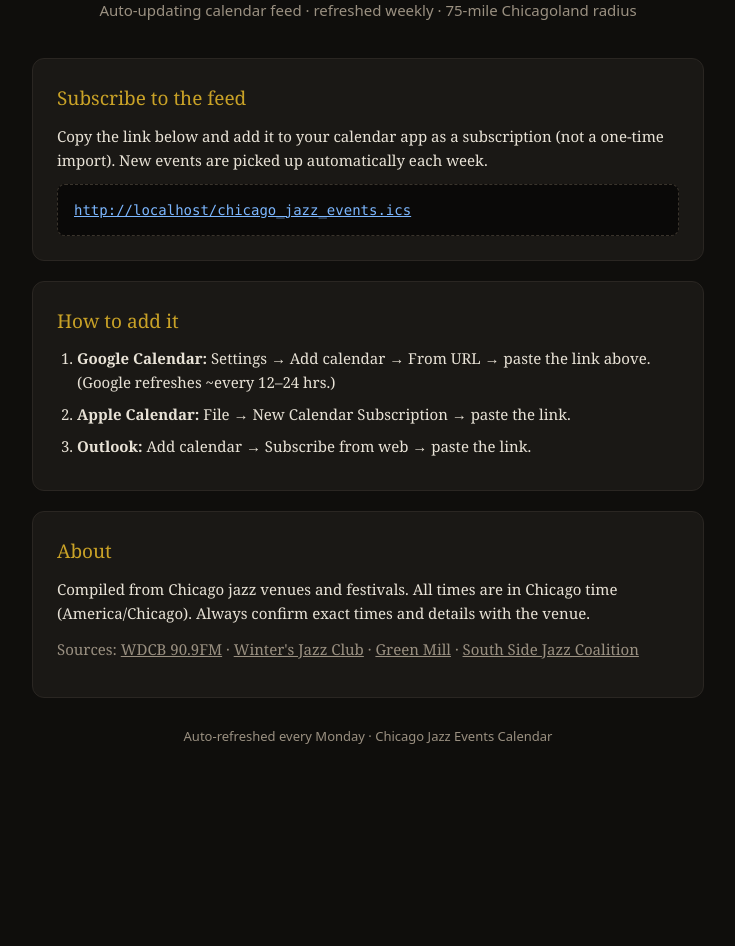
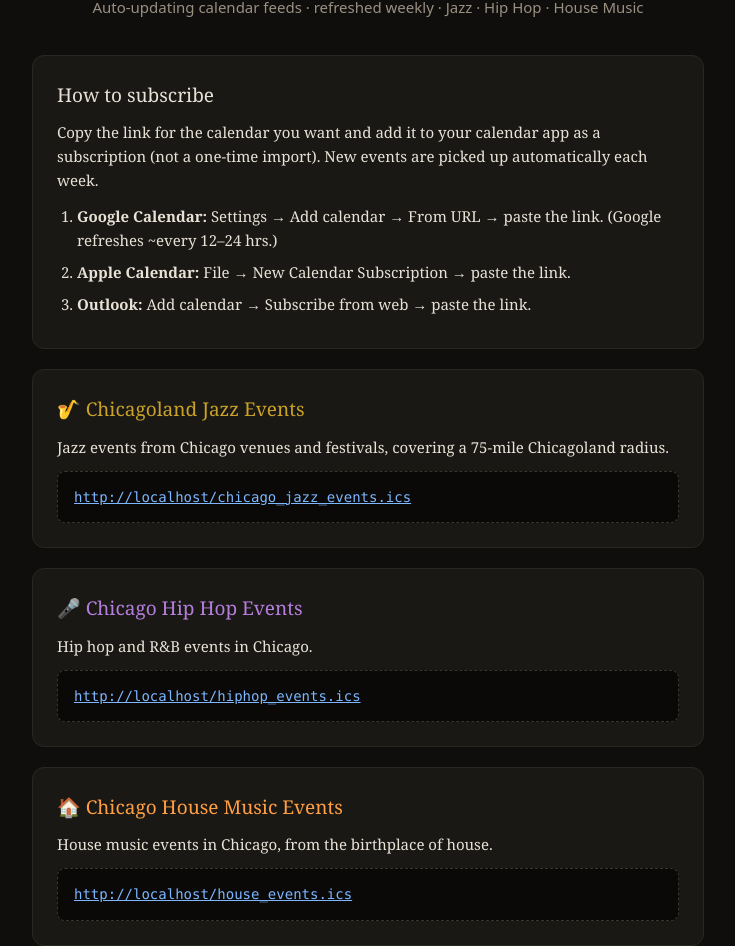
Before and after one commit to kinyamcdowell/chicago-jazz-calendar, a plain HTML site: page index.html in a window 1280 px wide. Shown: the part 179-1125 px from the top of the page, without its empty margins (272-1007 px from the left). Before the commit the page ends 974 px from the top, so only its background shows below. Drawn offline with Linux system fonts and the light colour scheme.

Commit message:
Add Hip Hop and House Music calendars to landing page

```diff
--- a/index.html
+++ b/index.html
@@ -3,18 +3,21 @@
 <head>
 <meta charset="UTF-8">
 <meta name="viewport" content="width=device-width, initial-scale=1.0">
-<title>Chicagoland Jazz Events</title>
+<title>Chicago Music Events Calendars</title>
 <style>
-  :root{--bg:#0f0e0c;--card:#1a1815;--gold:#c9a227;--text:#e8e2d6;--muted:#9a9081;--link:#7cb7ff}
+  :root{--bg:#0f0e0c;--card:#1a1815;--gold:#c9a227;--text:#e8e2d6;--muted:#9a9081;--link:#7cb7ff;--purple:#b57edc;--blue:#7cb7ff;--orange:#ff9f43}
   *{box-sizing:border-box}
   body{margin:0;font-family:Georgia,'Times New Roman',serif;background:var(--bg);color:var(--text);line-height:1.6}
   .wrap{max-width:720px;margin:0 auto;padding:48px 24px}
   header{text-align:center;margin-bottom:36px}
   .sax{font-size:42px;margin-bottom:8px}
-  h1{font-size:30px;margin:0 0 6px;color:var(--gold);font-weight:400;letter-spacing:.5px}
+  h1{font-size:28px;margin:0 0 6px;color:var(--gold);font-weight:400;letter-spacing:.5px}
   .sub{color:var(--muted);font-size:15px;font-family:system-ui,sans-serif}
   .card{background:var(--card);border:1px solid #2a2622;border-radius:12px;padding:24px;margin-bottom:20px}
-  .card h2{margin:0 0 10px;font-size:19px;color:var(--gold);font-weight:400}
+  .card h2{margin:0 0 10px;font-size:19px;font-weight:400}
+  .card.jazz h2{color:var(--gold)}
+  .card.hiphop h2{color:var(--purple)}
+  .card.house h2{color:var(--orange)}
   .card p{margin:0 0 12px;font-size:15px}
   .feed{font-family:ui-monospace,Menlo,monospace;background:#0a0908;border:1px dashed #3a342c;border-radius:8px;padding:14px 16px;font-size:14px;word-break:break-all;color:#d8d2c4}
   a{color:var(--link)}
@@ -29,43 +32,63 @@
 <body>
 <div class="wrap">
   <header>
-    <div class="sax">🎷</div>
-    <h1>Chicagoland Jazz Events</h1>
-    <div class="sub">Auto-updating calendar feed · refreshed weekly · 75-mile Chicagoland radius</div>
+    <div class="sax">🎵</div>
+    <h1>Chicago Music Events Calendars</h1>
+    <div class="sub">Auto-updating calendar feeds · refreshed weekly · Jazz · Hip Hop · House Music</div>
   </header>
 
   <div class="card">
-    <h2>Subscribe to the feed</h2>
-    <p>Copy the link below and add it to your calendar app as a subscription (not a one-time import). New events are picked up automatically each week.</p>
-    <div class="feed" id="feed">Loading feed URL…</div>
-  </div>
-
-  <div class="card">
-    <h2>How to add it</h2>
+    <h2>How to subscribe</h2>
+    <p>Copy the link for the calendar you want and add it to your calendar app as a subscription (not a one-time import). New events are picked up automatically each week.</p>
     <ol>
-      <li><strong>Google Calendar:</strong> Settings → Add calendar → From URL → paste the link above. (Google refreshes ~every 12–24 hrs.)</li>
+      <li><strong>Google Calendar:</strong> Settings → Add calendar → From URL → paste the link. (Google refreshes ~every 12–24 hrs.)</li>
       <li><strong>Apple Calendar:</strong> File → New Calendar Subscription → paste the link.</li>
       <li><strong>Outlook:</strong> Add calendar → Subscribe from web → paste the link.</li>
     </ol>
   </div>
 
+  <div class="card jazz">
+    <h2>🎷 Chicagoland Jazz Events</h2>
+    <p>Jazz events from Chicago venues and festivals, covering a 75-mile Chicagoland radius.</p>
+    <div class="feed" id="feed-jazz">Loading feed URL…</div>
+  </div>
+
+  <div class="card hiphop">
+    <h2>🎤 Chicago Hip Hop Events</h2>
+    <p>Hip hop and R&B events in Chicago.</p>
+    <div class="feed" id="feed-hiphop">Loading feed URL…</div>
+  </div>
+
+  <div class="card house">
+    <h2>🏠 Chicago House Music Events</h2>
+    <p>House music events in Chicago, from the birthplace of house.</p>
+    <div class="feed" id="feed-house">Loading feed URL…</div>
+  </div>
+
   <div class="card">
     <h2>About</h2>
-    <p>Compiled from Chicago jazz venues and festivals. All times are in Chicago time (America/Chicago). Always confirm exact times and details with the venue.</p>
+    <p>All times are in Chicago time (America/Chicago). Always confirm exact times and details with the venue.</p>
     <p class="sources">
-      Sources: <a href="https://wdcb.org/" target="_blank">WDCB 90.9FM</a> ·
+      Jazz sources: <a href="https://wdcb.org/" target="_blank">WDCB 90.9FM</a> ·
       <a href="https://www.wintersjazzclub.com/" target="_blank">Winter's Jazz Club</a> ·
       <a href="https://greenmilljazz.com/calendar/" target="_blank">Green Mill</a> ·
       <a href="https://southsidejazzcoalition.org/" target="_blank">South Side Jazz Coalition</a>
     </p>
+    <p class="sources">
+      Hip Hop & House sources: <a href="https://www.eventbrite.com/d/il--chicago/hip-hop-events/" target="_blank">Eventbrite</a> ·
+      <a href="https://www.eventnoire.com/" target="_blank">EventNoire</a> ·
+      <a href="https://www.ticketmaster.com/chicago-il/events" target="_blank">Ticketmaster</a> ·
+      Public Facebook events
+    </p>
   </div>
 
-  <footer>Auto-refreshed every Monday · Chicago Jazz Events Calendar</footer>
+  <footer>Auto-refreshed every Monday · Chicago Music Events Calendars</footer>
 </div>
 <script>
-  // The .ics lives next to this index.html at the same path.
-  const feed = location.origin + location.pathname.replace(/index\.html?$/,'') + 'chicago_jazz_events.ics';
-  document.getElementById('feed').innerHTML = '<a href="'+feed+'">'+feed+'</a>';
+  const base = location.origin + location.pathname.replace(/index\.html?$/,'');
+  document.getElementById('feed-jazz').innerHTML = '<a href="'+base+'chicago_jazz_events.ics">'+base+'chicago_jazz_events.ics</a>';
+  document.getElementById('feed-hiphop').innerHTML = '<a href="'+base+'hiphop_events.ics">'+base+'hiphop_events.ics</a>';
+  document.getElementById('feed-house').innerHTML = '<a href="'+base+'house_events.ics">'+base+'house_events.ics</a>';
 </script>
 </body>
 </html>
```
